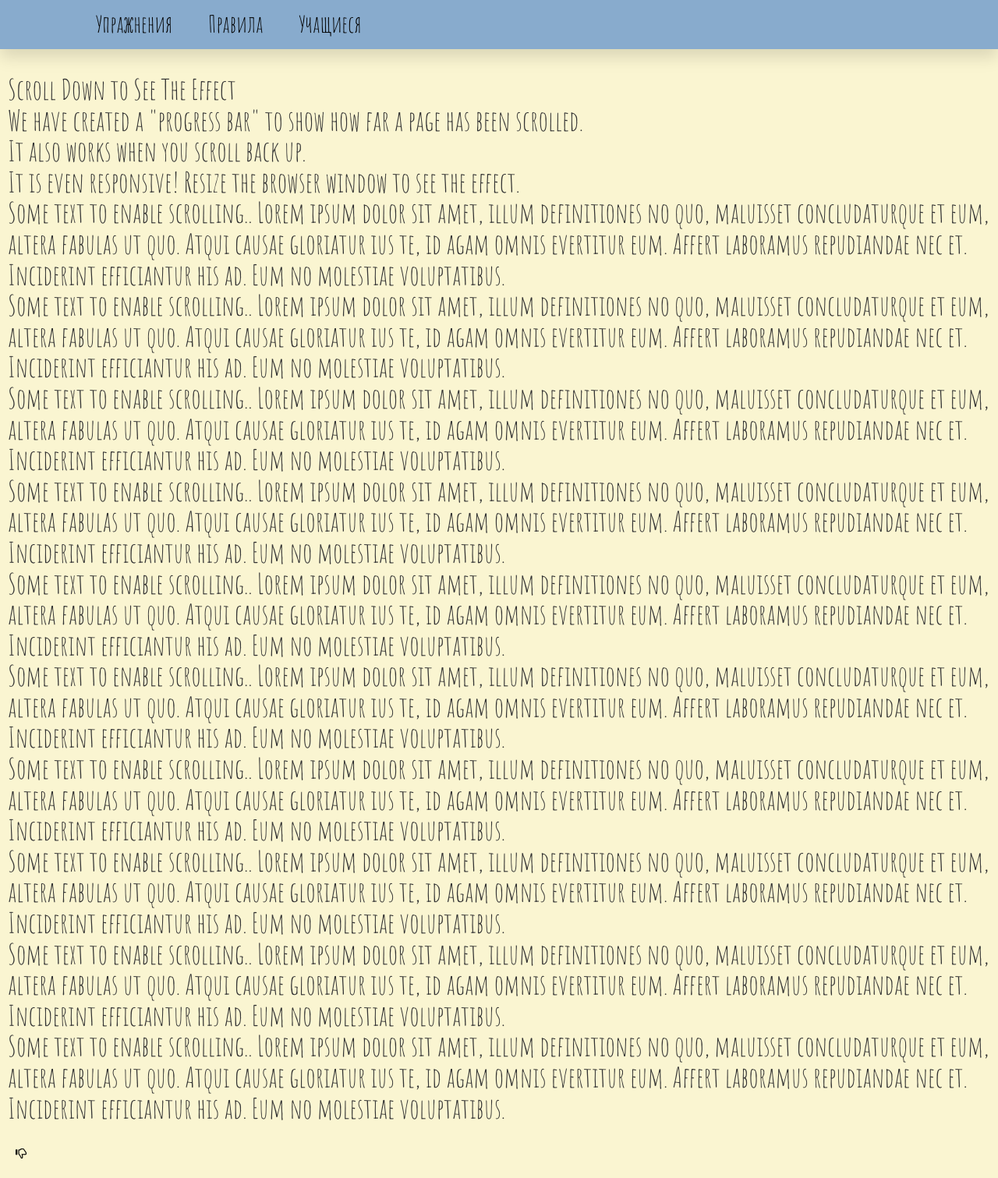
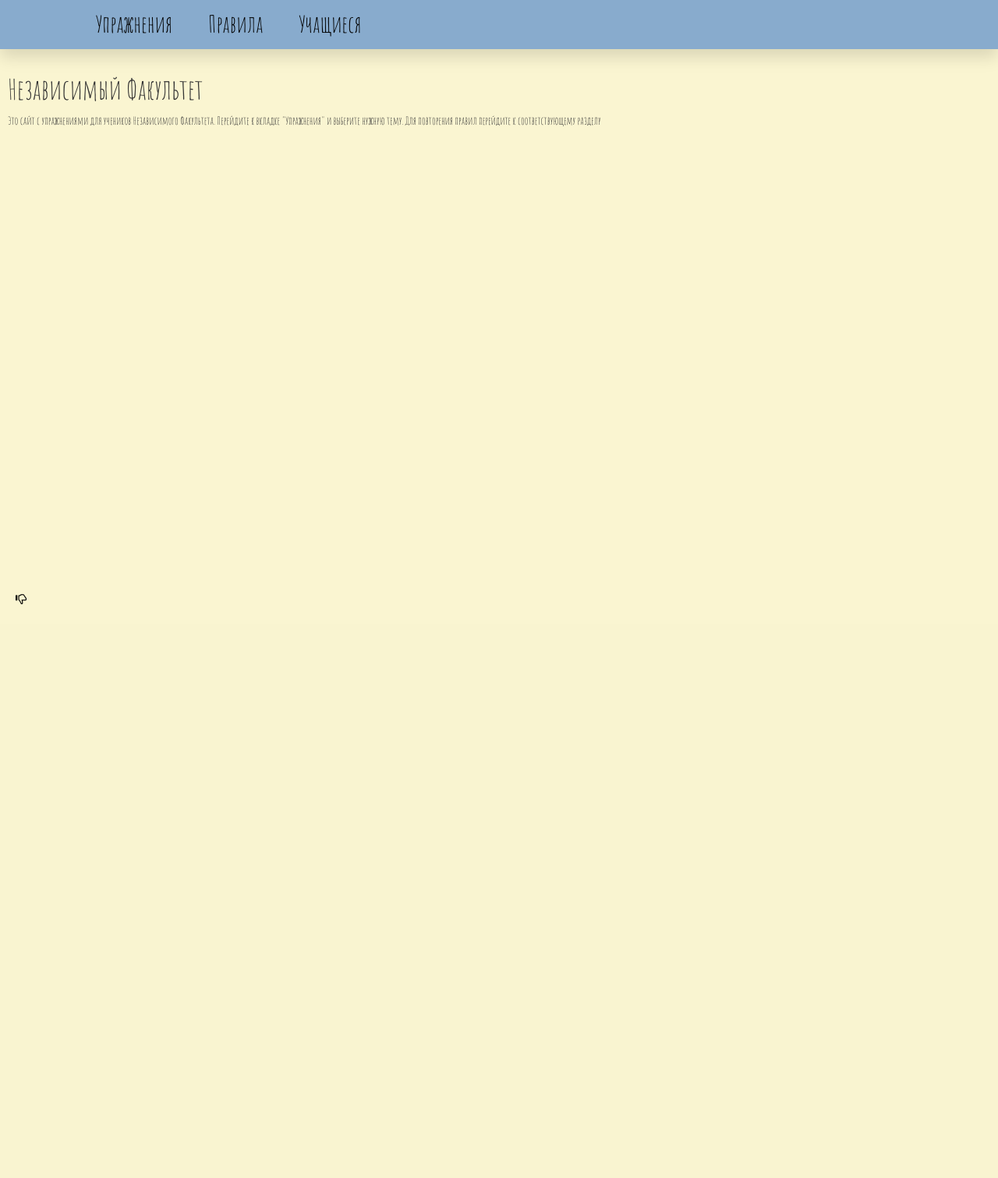
Before and after one commit to rinsgray/infaculty, a Django app: page / in a window 1280 px wide. Shown: the whole page at 78% size. After the commit the page ends 775 px from the top, so only its background shows below. Run offline with Django 3.2, Linux system fonts and the light colour scheme; data that the repository does not hold is empty; some libraries are stand-ins or nearby versions.

Commit message:
content_change_1

```diff
--- a/arithmetic/templates/arithmetic/base.html
+++ b/arithmetic/templates/arithmetic/base.html
@@ -10,7 +10,7 @@
   <link rel="stylesheet" href="{% static '/css/arithmetic.css' %}">
   <script src="https://polyfill.io/v3/polyfill.min.js?features=es6"></script>
   <script id="MathJax-script" async src="https://cdn.jsdelivr.net/npm/mathjax@3/es5/tex-mml-chtml.js"></script>
-<title>Проверка арифметики</title>
+<title>Независимый Факультет</title>
 </head>
 <body>
   <body style="background: #faf5d1">
@@ -20,7 +20,7 @@
 
 <div class="top_menu">
   <ul class="topmenu">
-  <li><a href='/exercise/' class="top_menu_button">Упражнения<i class="fa fa-angle-down"></i></a>
+  <li><a class="top_menu_button">Упражнения<i class="fa fa-angle-down"></i></a>
     <ul class="submenu">
       {% for subject in subjects%}
       <div class="article">
--- a/arithmetic/templates/arithmetic/index.html
+++ b/arithmetic/templates/arithmetic/index.html
@@ -1,30 +1,10 @@
 {%extends 'arithmetic/base.html'%}
 
 {%block content%}
-<h1>Scroll Down to See The Effect <br>
-We have created a "progress bar" to show how far a page has been scrolled. <br>
+<h1> Независимый Факультет</h1>
 
-It also works when you scroll back up. <br>
+Это сайт с упражнениями для учеников Независимого Факультета.
+Перейдите к вкладке "Упражнения" и выберите нужную тему. Для повторения правил перейдите к соответствующему разделу
 
-It is even responsive! Resize the browser window to see the effect. <br>
 
-Some text to enable scrolling.. Lorem ipsum dolor sit amet, illum definitiones no quo, maluisset concludaturque et eum, altera fabulas ut quo. Atqui causae gloriatur ius te, id agam omnis evertitur eum. Affert laboramus repudiandae nec et. Inciderint efficiantur his ad. Eum no molestiae voluptatibus. <br>
-
-Some text to enable scrolling.. Lorem ipsum dolor sit amet, illum definitiones no quo, maluisset concludaturque et eum, altera fabulas ut quo. Atqui causae gloriatur ius te, id agam omnis evertitur eum. Affert laboramus repudiandae nec et. Inciderint efficiantur his ad. Eum no molestiae voluptatibus. <br>
-
-Some text to enable scrolling.. Lorem ipsum dolor sit amet, illum definitiones no quo, maluisset concludaturque et eum, altera fabulas ut quo. Atqui causae gloriatur ius te, id agam omnis evertitur eum. Affert laboramus repudiandae nec et. Inciderint efficiantur his ad. Eum no molestiae voluptatibus. <br>
-
-Some text to enable scrolling.. Lorem ipsum dolor sit amet, illum definitiones no quo, maluisset concludaturque et eum, altera fabulas ut quo. Atqui causae gloriatur ius te, id agam omnis evertitur eum. Affert laboramus repudiandae nec et. Inciderint efficiantur his ad. Eum no molestiae voluptatibus. <br>
-
-Some text to enable scrolling.. Lorem ipsum dolor sit amet, illum definitiones no quo, maluisset concludaturque et eum, altera fabulas ut quo. Atqui causae gloriatur ius te, id agam omnis evertitur eum. Affert laboramus repudiandae nec et. Inciderint efficiantur his ad. Eum no molestiae voluptatibus. <br>
-
-Some text to enable scrolling.. Lorem ipsum dolor sit amet, illum definitiones no quo, maluisset concludaturque et eum, altera fabulas ut quo. Atqui causae gloriatur ius te, id agam omnis evertitur eum. Affert laboramus repudiandae nec et. Inciderint efficiantur his ad. Eum no molestiae voluptatibus. <br>
-
-Some text to enable scrolling.. Lorem ipsum dolor sit amet, illum definitiones no quo, maluisset concludaturque et eum, altera fabulas ut quo. Atqui causae gloriatur ius te, id agam omnis evertitur eum. Affert laboramus repudiandae nec et. Inciderint efficiantur his ad. Eum no molestiae voluptatibus. <br>
-
-Some text to enable scrolling.. Lorem ipsum dolor sit amet, illum definitiones no quo, maluisset concludaturque et eum, altera fabulas ut quo. Atqui causae gloriatur ius te, id agam omnis evertitur eum. Affert laboramus repudiandae nec et. Inciderint efficiantur his ad. Eum no molestiae voluptatibus. <br>
-
-Some text to enable scrolling.. Lorem ipsum dolor sit amet, illum definitiones no quo, maluisset concludaturque et eum, altera fabulas ut quo. Atqui causae gloriatur ius te, id agam omnis evertitur eum. Affert laboramus repudiandae nec et. Inciderint efficiantur his ad. Eum no molestiae voluptatibus. <br>
-
-Some text to enable scrolling.. Lorem ipsum dolor sit amet, illum definitiones no quo, maluisset concludaturque et eum, altera fabulas ut quo. Atqui causae gloriatur ius te, id agam omnis evertitur eum. Affert laboramus repudiandae nec et. Inciderint efficiantur his ad. Eum no molestiae voluptatibus.</h1>
 {%endblock%}
```
Also changed, not shown: arithmetic/migrations/0001_initial.py (deleted), arithmetic/migrations/0002_rule_tags.py (deleted), arithmetic/migrations/0003_questionwithselection_selection.py (deleted), arithmetic/migrations/0004_questionwithselection_qws_text.py (deleted), arithmetic/migrations/__init__.py (deleted).
